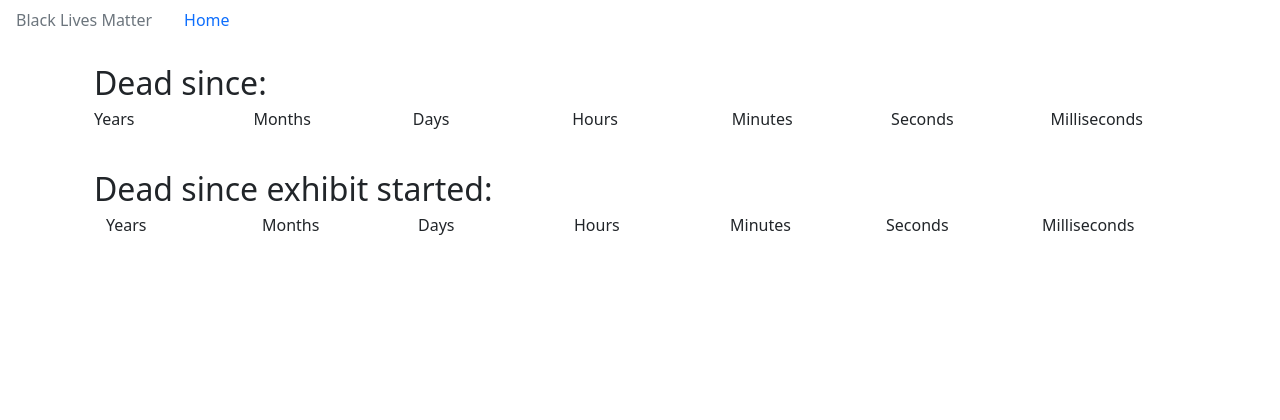
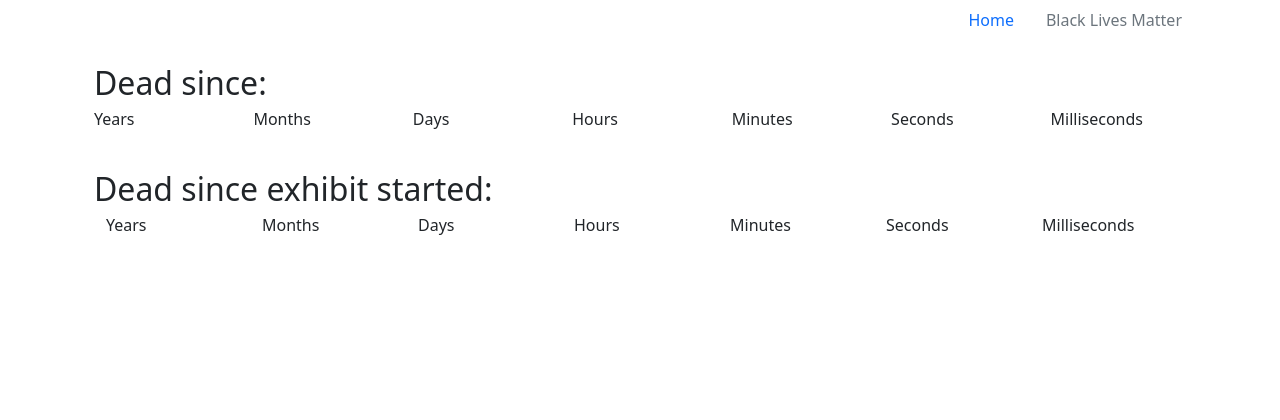
Before and after one commit to paul-jean/black-lives-matter, a Flask app: template templates/detail.html in a window 1280 px wide. Shown: the top 420 px of the page. Run offline with Flask 2, Linux system fonts and the light colour scheme; the template is opened without the code that fills it, so the values that code supplies are empty; some libraries are stand-ins or nearby versions.

Commit message:
Try stuff with the header

```diff
--- a/templates/detail.html
+++ b/templates/detail.html
@@ -16,14 +16,19 @@
     crossorigin="anonymous" referrerpolicy="no-referrer"></script>
 
   <!-- Navigation -->
-  <ul class="nav">
-    <li class="nav-item">
-      <a class="nav-link disabled" href="#">Black Lives Matter</a>
-    </li>
-    <li class="nav-item">
-      <a class="nav-link active" href="/">Home</a>
-    </li>
-  </ul>
+
+  <header class="header">
+    <div class="container">
+      <ul class="nav justify-content-end">
+        <li class="nav-item">
+          <a class="nav-link active" href="/">Home</a>
+        </li>
+        <li class="nav-item">
+          <a class="nav-link disabled" href="#">Black Lives Matter</a>
+        </li>
+      </ul>
+    </div>
+  </header>
 
   <!-- Begin page content -->
   <main role="main" class="container">
```
